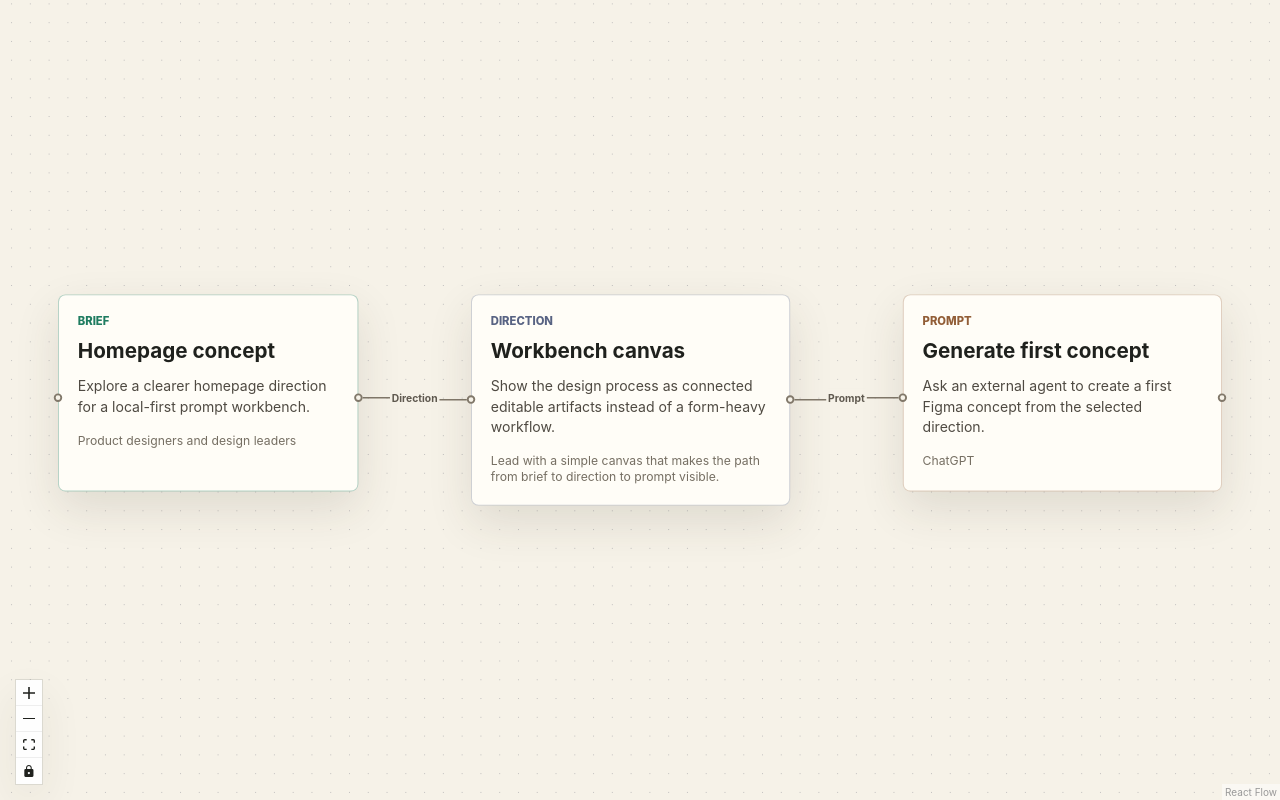
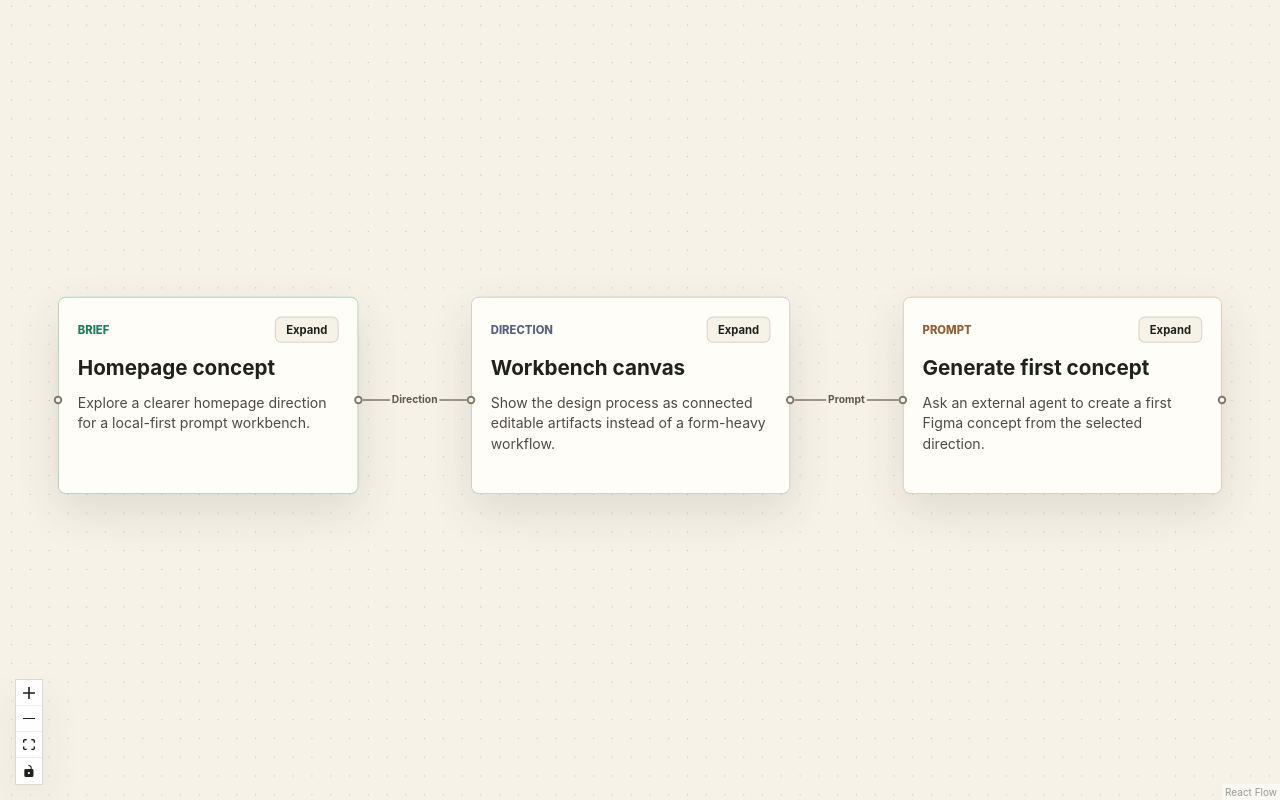
Before and after one commit to rschroed/Facet, a React (Vite) app: page / in a window 1280 px wide. Built offline with nearby package versions, Linux system fonts and the light colour scheme.

Commit message:
feat: add collapsed expanded node states (#18)
Co-authored-by: Ryan Schroeder <ryan@whole-studios.com>

```diff
--- a/src/App.tsx
+++ b/src/App.tsx
@@ -1,7 +1,9 @@
+import { useCallback, useMemo, useState } from "react";
 import { Background, Controls, ReactFlow, type NodeTypes } from "@xyflow/react";
 import "@xyflow/react/dist/style.css";
 import ArtifactNode from "./canvas/ArtifactNode";
 import { mapProjectFileToReactFlow } from "./canvas/mapFacetsToReactFlow";
+import type { ArtifactId } from "./domain";
 import { staticProjectFile } from "./fixtures/staticProject";
 import "./styles.css";
 
@@ -9,9 +11,35 @@ const nodeTypes = {
   artifact: ArtifactNode,
 } satisfies NodeTypes;
 
-const staticGraph = mapProjectFileToReactFlow(staticProjectFile);
+function App() {
+  const [canvasView, setCanvasView] = useState(staticProjectFile.canvasView);
 
-function App() {
+  const handleToggleExpanded = useCallback((artifactId: ArtifactId) => {
+    setCanvasView((currentCanvasView) => {
+      const currentNodeView = currentCanvasView.nodes[artifactId];
+
+      return {
+        ...currentCanvasView,
+        nodes: {
+          ...currentCanvasView.nodes,
+          [artifactId]: {
+            ...currentNodeView,
+            expanded: !currentNodeView.expanded,
+          },
+        },
+      };
+    });
+  }, []);
+
+  const staticGraph = useMemo(
+    () =>
+      mapProjectFileToReactFlow(staticProjectFile, {
+        canvasView,
+        onToggleExpanded: handleToggleExpanded,
+      }),
+    [canvasView, handleToggleExpanded],
+  );
+
   return (
     <main className="app-shell" aria-label="Facets canvas">
       <ReactFlow
@@ -21,7 +49,7 @@ function App() {
         fitView
         nodesDraggable={false}
         nodesConnectable={false}
-        elementsSelectable={false}
+        elementsSelectable
         edgesReconnectable={false}
         deleteKeyCode={null}
       >
--- a/src/canvas/ArtifactNode.tsx
+++ b/src/canvas/ArtifactNode.tsx
@@ -1,17 +1,94 @@
+import type { MouseEvent } from "react";
 import { Handle, Position, type NodeProps } from "@xyflow/react";
+import { getPromptTargetLabel } from "./mapFacetsToReactFlow";
 import type { ArtifactNode as ArtifactNodeType } from "./types";
 
 function ArtifactNode({ data }: NodeProps<ArtifactNodeType>) {
+  const toggleLabel = data.expanded ? "Collapse" : "Expand";
+
+  function handleToggleClick(event: MouseEvent<HTMLButtonElement>) {
+    event.stopPropagation();
+    data.onToggleExpanded?.(data.artifact.id);
+  }
+
   return (
-    <article className={`artifact-node artifact-node--${data.artifact.type}`}>
+    <article
+      className={[
+        "artifact-node",
+        `artifact-node--${data.artifact.type}`,
+        data.expanded ? "artifact-node--expanded" : "artifact-node--collapsed",
+      ].join(" ")}
+    >
       <Handle type="target" position={Position.Left} isConnectable={false} />
-      <div className="artifact-node__eyebrow">{data.typeLabel}</div>
+      <header className="artifact-node__header">
+        <div className="artifact-node__eyebrow">{data.typeLabel}</div>
+        <button
+          className="artifact-node__action nodrag nopan"
+          type="button"
+          onClick={handleToggleClick}
+        >
+          {toggleLabel}
+        </button>
+      </header>
       <h2 className="artifact-node__title">{data.artifact.title}</h2>
-      <p className="artifact-node__summary">{data.summary}</p>
-      <p className="artifact-node__detail">{data.detail}</p>
+      {data.expanded ? (
+        <ExpandedArtifactFields artifact={data.artifact} />
+      ) : (
+        <p className="artifact-node__summary">{data.summary}</p>
+      )}
       <Handle type="source" position={Position.Right} isConnectable={false} />
     </article>
   );
 }
 
+function ExpandedArtifactFields({
+  artifact,
+}: Pick<ArtifactNodeType["data"], "artifact">) {
+  switch (artifact.type) {
+    case "brief":
+      return (
+        <dl className="artifact-node__fields">
+          <ReadonlyField label="Brief" value={artifact.brief} />
+          <ReadonlyField label="Audience" value={artifact.audience} />
+          <ReadonlyField label="Constraints" value={artifact.constraints} />
+        </dl>
+      );
+    case "direction":
+      return (
+        <dl className="artifact-node__fields">
+          <ReadonlyField label="Angle" value={artifact.angle} />
+          <ReadonlyField label="Notes" value={artifact.notes} />
+          {artifact.rationale ? (
+            <ReadonlyField label="Rationale" value={artifact.rationale} />
+          ) : null}
+        </dl>
+      );
+    case "prompt":
+      return (
+        <dl className="artifact-node__fields">
+          <ReadonlyField
+            label="Target"
+            value={getPromptTargetLabel(artifact.target)}
+          />
+          <ReadonlyField label="Summary" value={artifact.summary} />
+          <ReadonlyField label="Prompt text" value={artifact.promptText} />
+        </dl>
+      );
+  }
+}
+
+type ReadonlyFieldProps = {
+  label: string;
+  value: string;
+};
+
+function ReadonlyField({ label, value }: ReadonlyFieldProps) {
+  return (
+    <div className="artifact-node__field">
+      <dt>{label}</dt>
+      <dd>{value}</dd>
+    </div>
+  );
+}
+
 export default ArtifactNode;
--- a/src/canvas/mapFacetsToReactFlow.ts
+++ b/src/canvas/mapFacetsToReactFlow.ts
@@ -1,4 +1,6 @@
 import type {
+  ArtifactId,
+  FacetsCanvasView,
   FacetsArtifact,
   FacetsProjectFile,
   FacetsRelationship,
@@ -11,12 +13,20 @@ export type FacetsReactFlowGraph = {
   edges: RelationshipEdge[];
 };
 
+export type MapProjectFileToReactFlowOptions = {
+  canvasView?: FacetsCanvasView;
+  onToggleExpanded?: (artifactId: ArtifactId) => void;
+};
+
 export function mapProjectFileToReactFlow(
   projectFile: FacetsProjectFile,
+  options: MapProjectFileToReactFlowOptions = {},
 ): FacetsReactFlowGraph {
+  const canvasView = options.canvasView ?? projectFile.canvasView;
+
   return {
     nodes: projectFile.project.canvas.artifacts.map((artifact) =>
-      mapArtifactToNode(artifact, projectFile),
+      mapArtifactToNode(artifact, canvasView, options.onToggleExpanded),
     ),
     edges: projectFile.project.canvas.relationships.map(mapRelationshipToEdge),
   };
@@ -24,17 +34,23 @@ export function mapProjectFileToReactFlow(
 
 function mapArtifactToNode(
   artifact: FacetsArtifact,
-  projectFile: FacetsProjectFile,
+  canvasView: FacetsCanvasView,
+  onToggleExpanded?: (artifactId: ArtifactId) => void,
 ): ArtifactNode {
-  const nodeView = projectFile.canvasView.nodes[artifact.id];
+  const nodeView = canvasView.nodes[artifact.id];
 
   return {
     id: artifact.id,
     type: "artifact",
     position: nodeView.position,
-    data: getArtifactNodeData(artifact),
+    data: getArtifactNodeData(
+      artifact,
+      Boolean(nodeView.expanded),
+      onToggleExpanded,
+    ),
     draggable: false,
     selectable: false,
+    zIndex: 2,
     style: nodeView.size
       ? {
           width: nodeView.size.width,
@@ -44,28 +60,35 @@ function mapArtifactToNode(
   };
 }
 
-function getArtifactNodeData(artifact: FacetsArtifact): ArtifactNodeData {
+function getArtifactNodeData(
+  artifact: FacetsArtifact,
+  expanded: boolean,
+  onToggleExpanded?: (artifactId: ArtifactId) => void,
+): ArtifactNodeData {
   switch (artifact.type) {
     case "brief":
       return {
         artifact,
         typeLabel: "Brief",
         summary: artifact.brief,
-        detail: artifact.audience,
+        expanded,
+        onToggleExpanded,
       };
     case "direction":
       return {
         artifact,
         typeLabel: "Direction",
         summary: artifact.angle,
-        detail: artifact.notes,
+        expanded,
+        onToggleExpanded,
       };
     case "prompt":
       return {
         artifact,
         typeLabel: "Prompt",
         summary: artifact.summary,
-        detail: getPromptTargetLabel(artifact.target),
+        expanded,
+        onToggleExpanded,
       };
   }
 }
@@ -96,7 +119,7 @@ function getRelationshipLabel(relationship: FacetsRelationship): string {
   }
 }
 
-function getPromptTargetLabel(target: PromptTarget): string {
+export function getPromptTargetLabel(target: PromptTarget): string {
   switch (target) {
     case "chatgpt":
       return "ChatGPT";
--- a/src/canvas/types.ts
+++ b/src/canvas/types.ts
@@ -1,11 +1,12 @@
 import type { Edge, Node } from "@xyflow/react";
-import type { FacetsArtifact, FacetsRelationship } from "../domain";
+import type { ArtifactId, FacetsArtifact, FacetsRelationship } from "../domain";
 
 export type ArtifactNodeData = {
   artifact: FacetsArtifact;
   typeLabel: string;
   summary: string;
-  detail: string;
+  expanded: boolean;
+  onToggleExpanded?: (artifactId: ArtifactId) => void;
 };
 
 export type ArtifactNode = Node<ArtifactNodeData, "artifact">;
--- a/src/styles.css
+++ b/src/styles.css
@@ -60,6 +60,16 @@ body {
   letter-spacing: 0;
 }
 
+.react-flow__node {
+  z-index: 2;
+  pointer-events: all !important;
+}
+
+.artifact-node,
+.artifact-node__action {
+  pointer-events: auto;
+}
+
 .artifact-node {
   width: 100%;
   min-height: 210px;
@@ -69,6 +79,14 @@ body {
   border: 1px solid rgba(31, 35, 32, 0.14);
   border-radius: 8px;
   box-shadow: 0 18px 48px rgba(54, 48, 36, 0.12);
+}
+
+.artifact-node--collapsed {
+  min-height: 210px;
+}
+
+.artifact-node--expanded {
+  min-height: 300px;
 }
 
 .artifact-node--brief {
@@ -83,8 +101,16 @@ body {
   border-color: rgba(146, 94, 55, 0.3);
 }
 
+.artifact-node__header {
+  display: flex;
+  align-items: center;
+  justify-content: space-between;
+  gap: 12px;
+  min-height: 28px;
+  margin-bottom: 14px;
+}
+
 .artifact-node__eyebrow {
-  margin-bottom: 12px;
   color: #1f7c60;
   font-size: 12px;
   font-weight: 800;
@@ -115,11 +141,57 @@ body {
   line-height: 1.45;
 }
 
-.artifact-node__detail {
-  margin: 16px 0 0;
-  color: #766f63;
+.artifact-node__fields {
+  display: grid;
+  gap: 14px;
+  margin: 18px 0 0;
+}
+
+.artifact-node__field {
+  display: grid;
+  gap: 5px;
+}
+
+.artifact-node__field dt {
+  color: #81786a;
+  font-size: 11px;
+  font-weight: 800;
+  letter-spacing: 0;
+  text-transform: uppercase;
+}
+
+.artifact-node__field dd {
+  margin: 0;
+  color: #4f4a42;
   font-size: 13px;
-  line-height: 1.35;
+  line-height: 1.42;
+}
+
+.artifact-node__action {
+  display: inline-flex;
+  align-items: center;
+  justify-content: center;
+  flex: 0 0 auto;
+  min-height: 28px;
+  padding: 0 11px;
+  color: #1f211d;
+  font: inherit;
+  font-size: 12px;
+  font-weight: 700;
+  letter-spacing: 0;
+  background: #f6f2e8;
+  border: 1px solid rgba(31, 35, 32, 0.16);
+  border-radius: 7px;
+  cursor: pointer;
+}
+
+.artifact-node__action:hover {
+  background: #eee8d9;
+}
+
+.artifact-node__action:focus-visible {
+  outline: 3px solid rgba(31, 124, 96, 0.24);
+  outline-offset: 2px;
 }
 
 .artifact-node .react-flow__handle {
```
